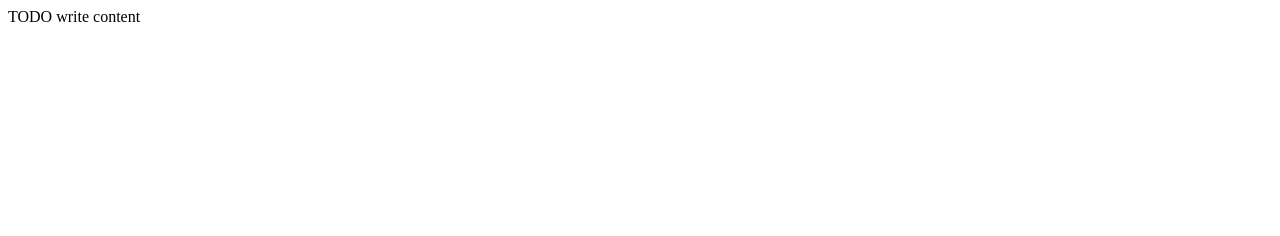
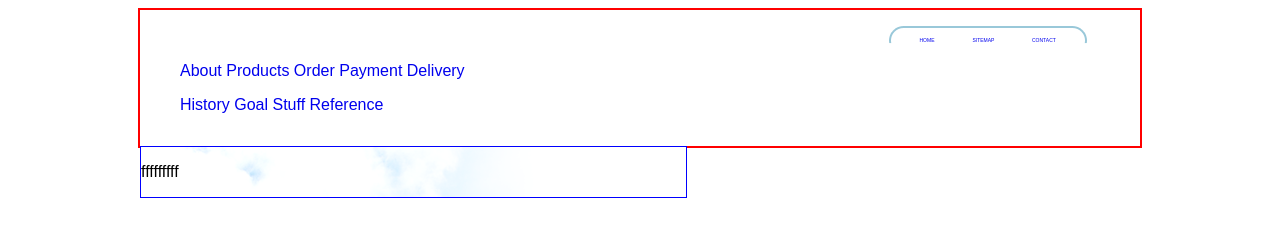
Before and after one commit to duduka/proj.one, a plain HTML site: page index.html in a window 1280 px wide. Drawn offline with Linux system fonts and the light colour scheme.

Commit message:
Верхнее меню

```diff
--- /dev/null
+++ b/One.css
@@ -0,0 +1,104 @@
+*{
+  font-family: Arial, Verdana, sans-serif;
+}
+#wrapper{
+  width: 1000px;
+  margin: 0px auto;
+  border: 2px solid red;
+}
+#header{
+  height: 120px;
+}
+/*#menu1 {
+    padding-right: 53px;
+}*/
+#menu1 a{
+  text-decoration: none;
+}
+#menu1 li{
+  display: inline-block;
+}
+#menu1  ul{
+  text-align: left;
+}
+#menu1  ul.top_menu{
+  margin-right: 67px; /*53px;*/
+  margin-left: 763px;
+  padding-right: 0px;
+  padding-left: 0px;
+  border-top: 2px solid rgb(153,200,217);
+  /*font-size: 5px;
+  text-transform: uppercase;
+  line-height: 5px; */
+  position: relative;
+  letter-spacing: 0;
+}
+#menu1  ul.top_menu:before,
+#menu1  ul.top_menu:after{
+  content: "";
+  display: block;
+  position: absolute;
+  height: 18px;
+  width: 14px;
+  top: -2px;
+  background-repeat: no-repeat;
+  background-color: transparent; /*green;*/
+}
+#menu1  ul.top_menu:before{
+  left: -14px;
+  background-image: url("img/Header_topmenu_l.png");
+}
+#menu1  ul.top_menu:after{
+  right: -14px;
+  background-image: url("img/Header_topmenu_r.png");
+}
+
+#menu1 > .top_menu a{
+  vertical-align:top;
+}
+#menu1 > .top_menu  li{
+  padding-top: 10px;
+  height: 6px;
+  width:56px;
+  color: #000;
+  text-align: center;
+  font-size: 5px;
+  text-transform: uppercase;
+  line-height: 5px;
+  word-spacing: 0px;
+  position:relative;
+  letter-spacing: 0;
+}
+#menu1 > .top_menu > li:first-child{
+  border: none;
+  text-align: center;
+  width:48px;
+}
+#menu1 > .top_menu > li:first-child a{
+  padding-left: 0px;
+}
+/*#menu1 > .top_menu > li:before{
+  content: "";
+  border-left: 1px solid rgb(153,153,153);
+  display: inline-block;
+  height: 6px;
+  width: 2px;
+  position:absolute;
+  left:-4px;
+  letter-spacing: 0;
+  line-height: 0px;
+}
+#menu1 > .top_menu > li:first-child:before{
+  border: none;
+}*/
+
+
+
+#sidebar{
+  width: 545px;
+  float: left;
+  border: 1px solid blue;
+}
+#sidebar {
+  background: #74B9EC  url("img/Sidebar_bg.png") top left no-repeat;
+}
--- a/index.html
+++ b/index.html
@@ -3,8 +3,92 @@
     <head>
         <title></title>
         <meta http-equiv="Content-Type" content="text/html; charset=UTF-8">
+        <link rel="stylesheet" type="text/css" href="One.css"/>
     </head>
     <body>
-        <div>TODO write content</div>
+        <div id="wrapper"> <!--Wrapper beg -->
+            <div id="header"><!--Header beg -->
+                <div id="menu1">
+                 <ul class="top_menu">
+                     <li>
+                         <a href="#">
+                         Home
+                         </a>
+                     </li>
+                     <li>
+                         <a href="#">
+                         Sitemap
+                         </a>
+                     </li>
+                     <li>
+                         <a href="#">
+                         Contact
+                         </a>
+                     </li>
+                 </ul>
+                 <ul class="mid_menu">
+                     <li>
+                         <a href="#">
+                         About
+                         </a>
+                     </li>
+                     <li>
+                         <a href="#">
+                         Products
+                         </a>
+                     </li>
+                     <li>
+                         <a href="#">
+                         Order
+                         </a>
+                     </li>
+                     <li>
+                         <a href="#">
+                         Payment
+                         </a>
+                     </li>
+                     <li>
+                         <a href="#">
+                         Delivery
+                         </a>
+                     </li>
+                 </ul>
+                 <ul class="mid_menu">
+                     <li>
+                         <a href="#">
+                         History
+                         </a>
+                     </li>
+                     <li>
+                         <a href="#">
+                         Goal
+                         </a>
+                     </li>
+                     <li>
+                         <a href="#">
+                         Stuff
+                         </a>
+                     </li>
+                     <li>
+                         <a href="#">
+                         Reference
+                         </a>
+                     </li>
+                 </ul>
+                </div><!--Menu1 end-->
+
+            </div><!--Header end -->
+             <div id="middle"><!--Middle beg -->
+                 <div id="sidebar"><!--Sidebar beg -->
+                     <p>fffffffff</p>
+                 </div><!--Sidebar end -->
+                 <div id="content"><!--Content beg -->
+
+                 </div><!--Content end -->
+            </div><!--Middle end -->
+             <div id="footer"><!--Footer beg -->
+
+            </div><!--Footer end -->
+        </div><!--Wrapper end -->
     </body>
 </html>
```
Also changed, not shown: img/Header_topmenu_l.png (added), img/Header_topmenu_r.png (added), img/Sidebar_bg.png (added), img/filetype_pdf.png (added).
